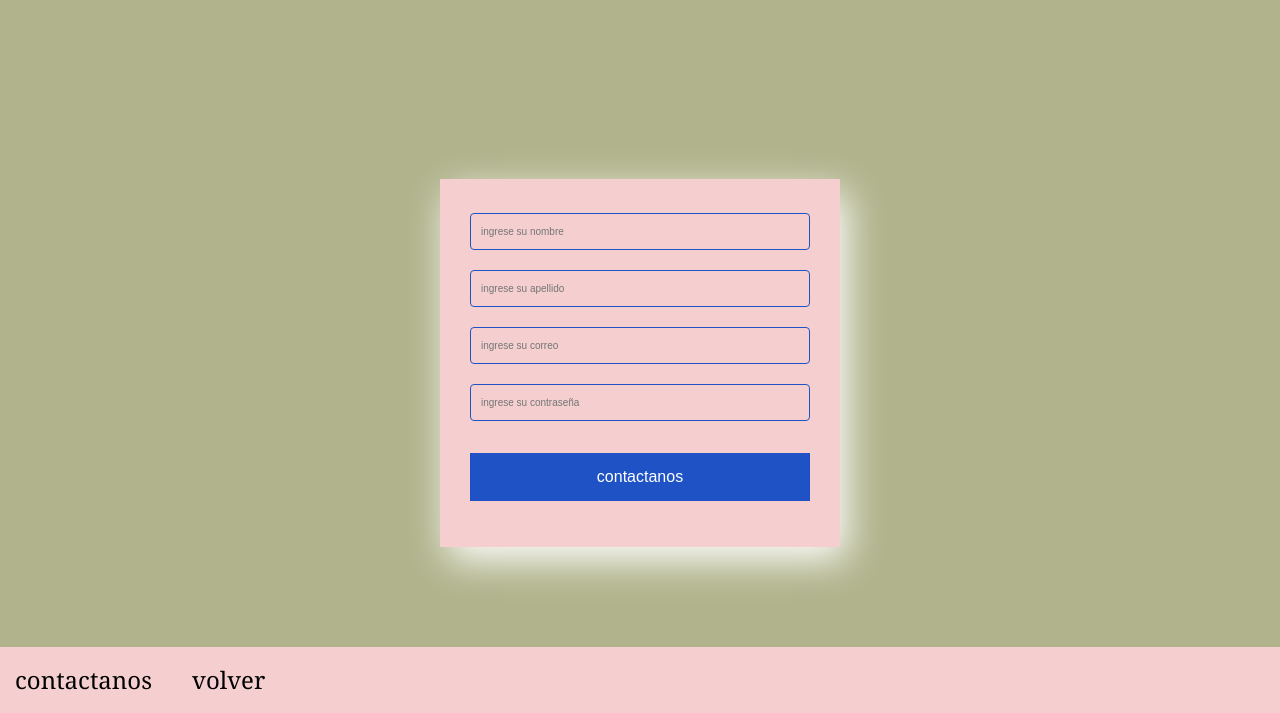
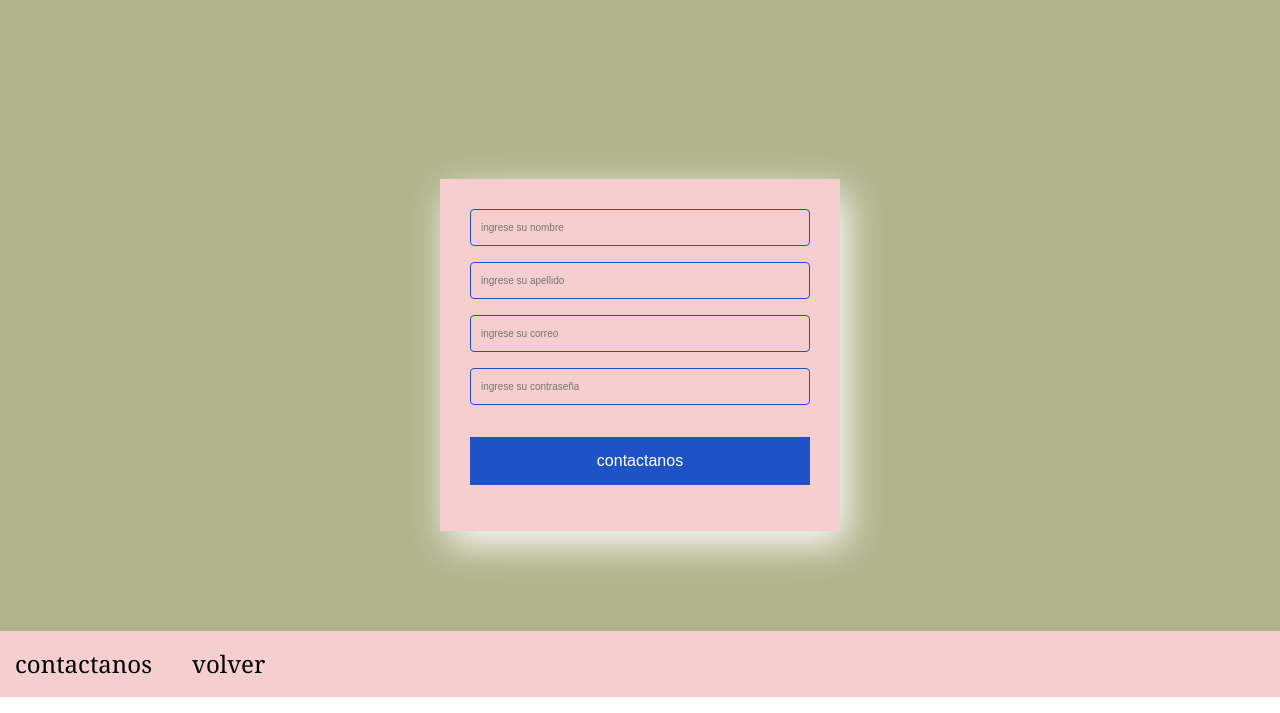
Before and after one commit to glukagonn/proyecto-cuchipaws, a website: page pages/contacto.html in a window 1280 px wide. Shown: the part 223-936 px from the top of the page. Drawn offline with nearby package versions, Linux system fonts and the light colour scheme; files that its build step writes are made by us from their sources.

Commit message:
tercer commit

```diff
--- a/pages/contacto.html
+++ b/pages/contacto.html
@@ -28,13 +28,14 @@
     </header>
 
     <main>
-
+        <section class="contenedor-flex">
             <section class="form">
                 <input class="controls" type="text" name="nombres" id="nombres" placeholder="ingrese su nombre">
                 <input class="controls" type="text" name="apellidos" id="apellidos" placeholder="ingrese su apellido">
                 <input class="controls" type="email" name="correo" id="correo" placeholder="ingrese su correo">
                 <input class="controls" type="password" name="correo" id="correo" placeholder="ingrese su contraseña">
                 <input class="boton" type="submit" value="contactanos">
+            </section>
         </section>
 
 
--- a/scss/main.scss
+++ b/scss/main.scss
@@ -54,6 +54,10 @@ main{
     }
 
     .form{
+        height: auto;
+        flex-wrap: wrap;
+        display: flex;
+        justify-content: left;
         width: 400px;
         background: #f5cfcf;
         padding: 30px;
```
Also changed, not shown: css/main.css. Lines whose indentation alone changed are shown as unchanged.
